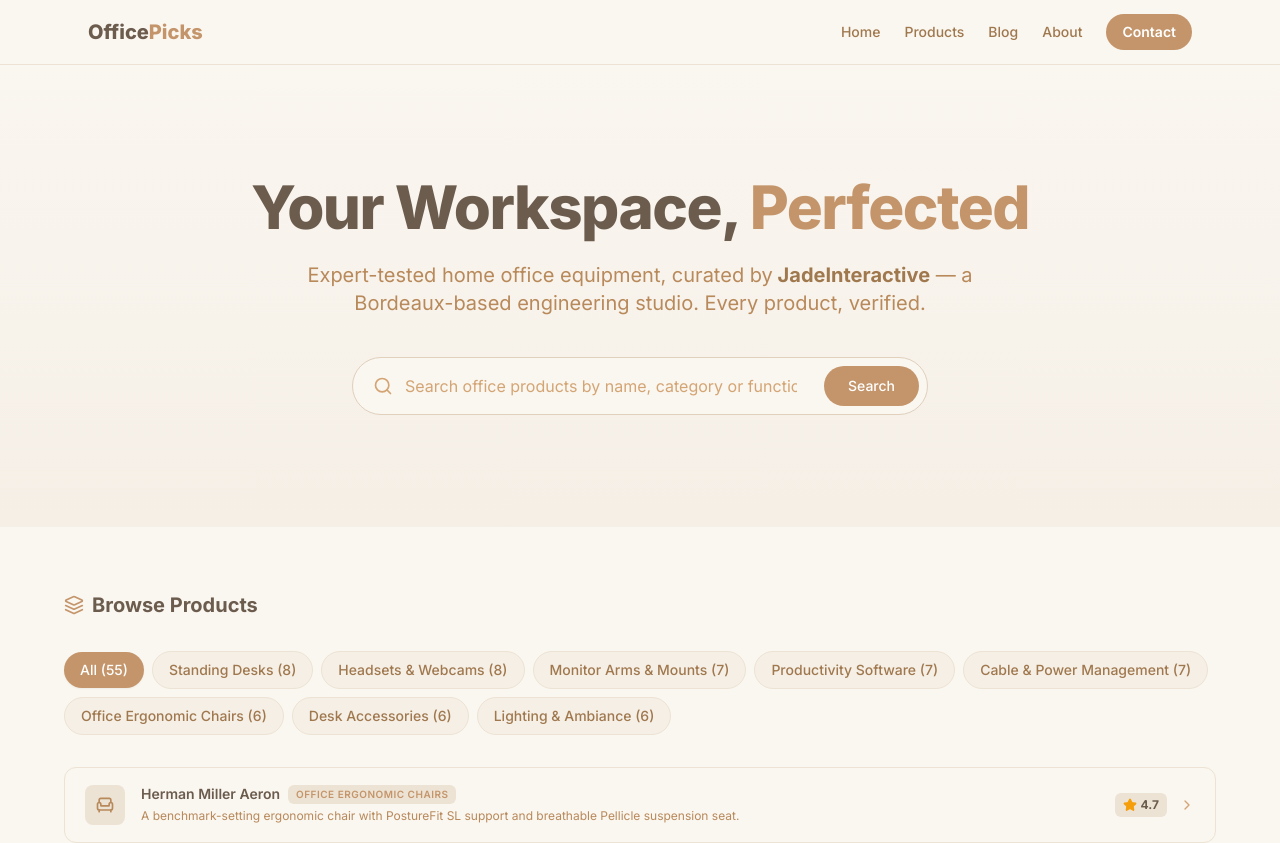
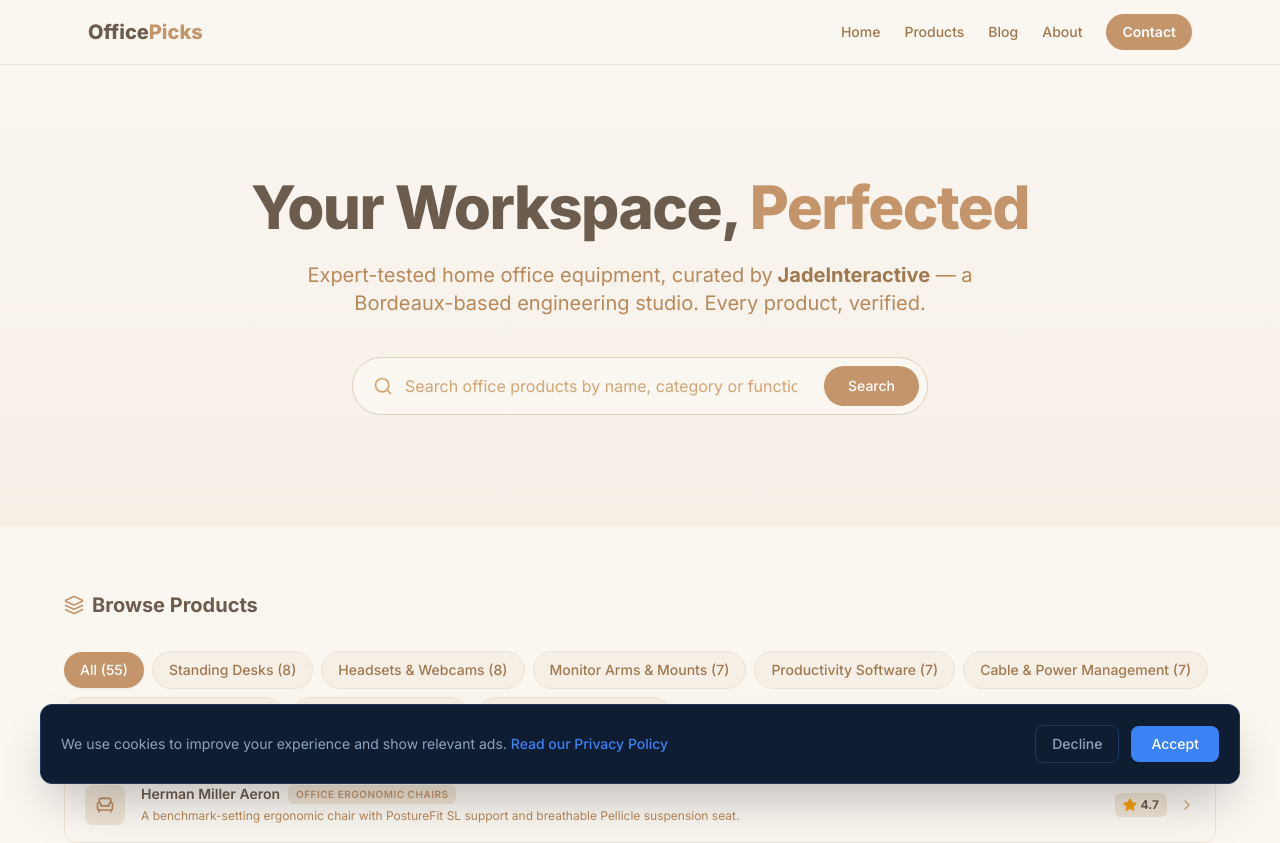
Before and after one commit to edi-picks-network/officepicks-hub, a Next.js app: page / in a window 1280 px wide. Shown: the top 843 px of the page. Built offline with nearby package versions, Linux system fonts and the light colour scheme.

Commit message:
fix: add CookieBanner component to layout for AdSense compliance

```diff
--- /dev/null
+++ b/app/components/CookieBanner.tsx
@@ -0,0 +1,56 @@
+"use client";
+
+import { useEffect, useState } from "react";
+
+export default function CookieBanner() {
+  const [visible, setVisible] = useState(false);
+
+  useEffect(() => {
+    const consent = localStorage.getItem("cookie-consent");
+    if (!consent) {
+      setVisible(true);
+    }
+  }, []);
+
+  const handleAccept = () => {
+    localStorage.setItem("cookie-consent", "accepted");
+    setVisible(false);
+  };
+
+  const handleDecline = () => {
+    localStorage.setItem("cookie-consent", "declined");
+    setVisible(false);
+  };
+
+  if (!visible) return null;
+
+  return (
+    <div className="fixed bottom-0 left-0 right-0 z-50 p-4">
+      <div className="max-w-[1200px] mx-auto bg-[#0F1D32] border border-[#1E3A5F] rounded-xl p-4 md:p-5 shadow-2xl flex flex-col sm:flex-row items-start sm:items-center gap-4">
+        <p className="text-sm text-[#8BA3BE] flex-1 leading-relaxed">
+          We use cookies to improve your experience and show relevant ads.{" "}
+          <a
+            href="/privacy"
+            className="text-[#3B82F6] hover:underline font-medium"
+          >
+            Read our Privacy Policy
+          </a>
+        </p>
+        <div className="flex items-center gap-3 shrink-0">
+          <button
+            onClick={handleDecline}
+            className="px-4 py-2 text-sm font-medium text-[#8BA3BE] hover:text-[#F0F4F8] border border-[#1E3A5F] rounded-lg hover:border-[#3B82F6] transition-colors"
+          >
+            Decline
+          </button>
+          <button
+            onClick={handleAccept}
+            className="px-5 py-2 text-sm font-medium text-white bg-[#3B82F6] hover:bg-[#2563EB] rounded-lg transition-colors"
+          >
+            Accept
+          </button>
+        </div>
+      </div>
+    </div>
+  );
+}
--- a/app/layout.tsx
+++ b/app/layout.tsx
@@ -2,6 +2,7 @@
 import { Inter } from "next/font/google";
 import Link from "next/link";
 import "./globals.css";
+import CookieBanner from "./components/CookieBanner";
 
 const inter = Inter({
   subsets: ["latin"],
@@ -26,6 +27,7 @@
   return (
     <html lang="en" className={inter.variable}>
       <body className={`${inter.className} min-h-screen antialiased bg-beige-50 text-[#3c2e22]`}>
+        <CookieBanner />
         {/* Header */}
         <header className="sticky top-0 z-50 border-b border-beige-200 bg-beige-50/95 backdrop-blur-sm">
           <div className="max-w-6xl mx-auto px-6 h-16 flex items-center justify-between">
```
